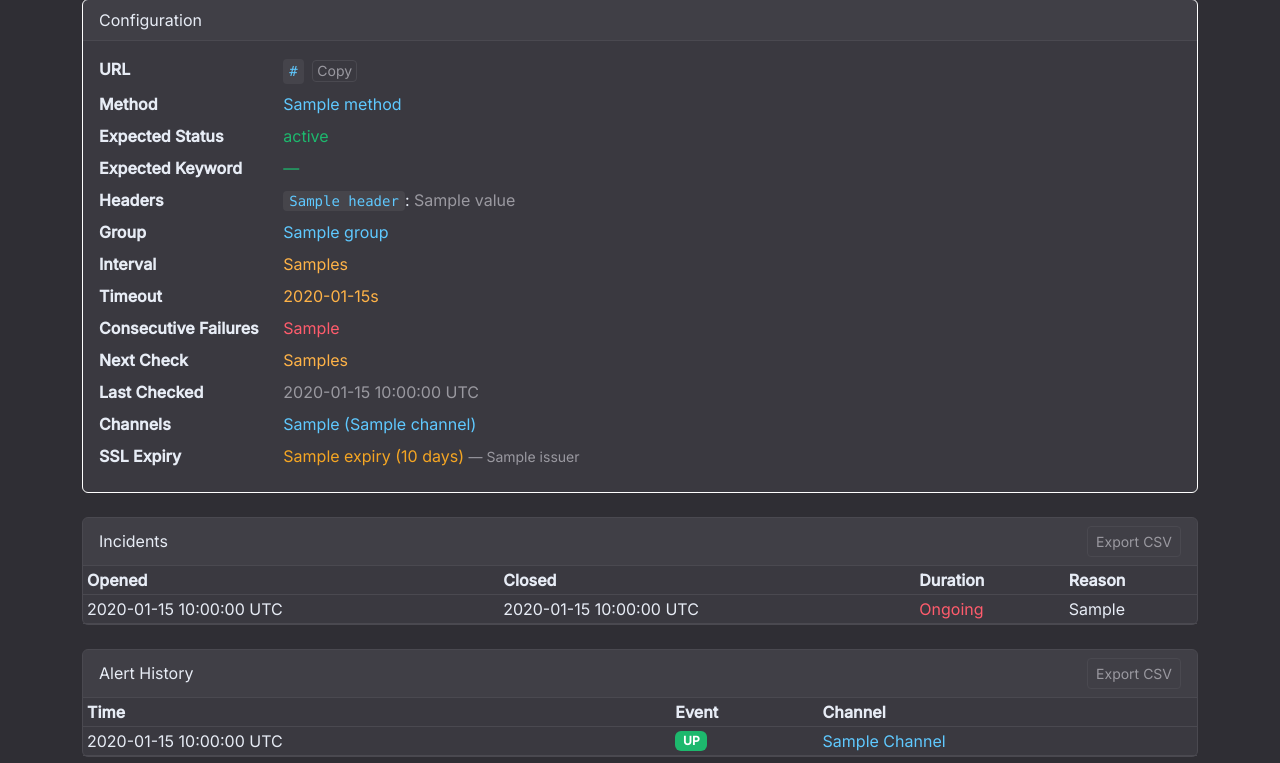
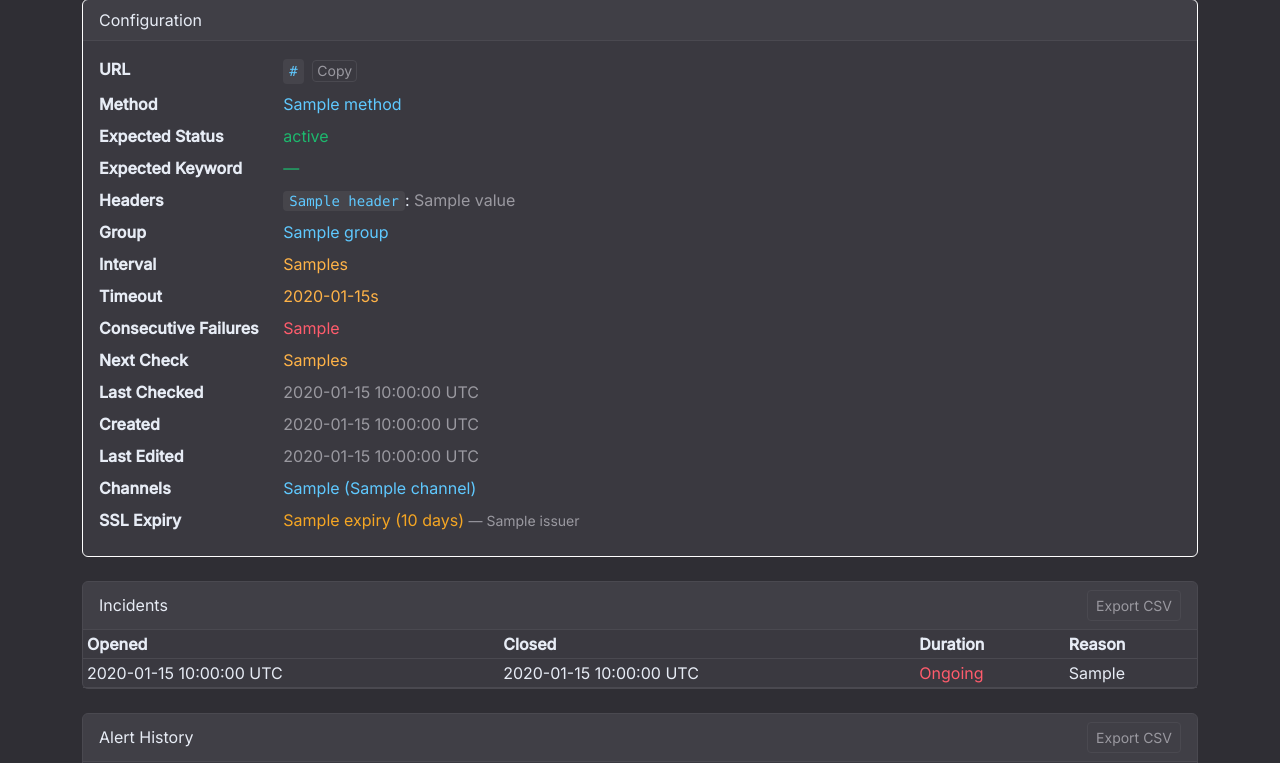
Before and after one commit to sakul7-stack/pingPilot, a Django app: template templates/monitor_detail.html in a window 1280 px wide. Shown: the part 493-1256 px from the top of the page. Run offline with Django 5.2, Linux system fonts and the light colour scheme; tables that the repository leaves empty hold one stand-in row (values such as "Sample post"); the template is opened without the code that fills it: values that come from a table or form of the project are taken from there, most other values are stand-ins (such as "Sample title", 1, 10 or a date in 2020); data that the repository does not hold is empty.

Commit message:
configutation table

```diff
--- a/templates/monitor_detail.html
+++ b/templates/monitor_detail.html
@@ -155,6 +155,12 @@
         </dd>
         <dt class="col-sm-2">Last Checked</dt>
         <dd class="col-sm-10"><span style="color:var(--pp-muted);">{{ monitor.last_checked_at|date:"Y-m-d H:i:s"|default:"Never" }} UTC</span></dd>
+        {% if not is_public %}
+        <dt class="col-sm-2">Created</dt>
+        <dd class="col-sm-10"><span style="color:var(--pp-muted);">{{ monitor.created_at|date:"Y-m-d H:i:s" }} UTC</span></dd>
+        <dt class="col-sm-2">Last Edited</dt>
+        <dd class="col-sm-10"><span style="color:var(--pp-muted);">{{ monitor.updated_at|date:"Y-m-d H:i:s" }} UTC</span></dd>
+        {% endif %}
         {% if not is_public %}
         <dt class="col-sm-2">Channels</dt>
         <dd class="col-sm-10">
```
